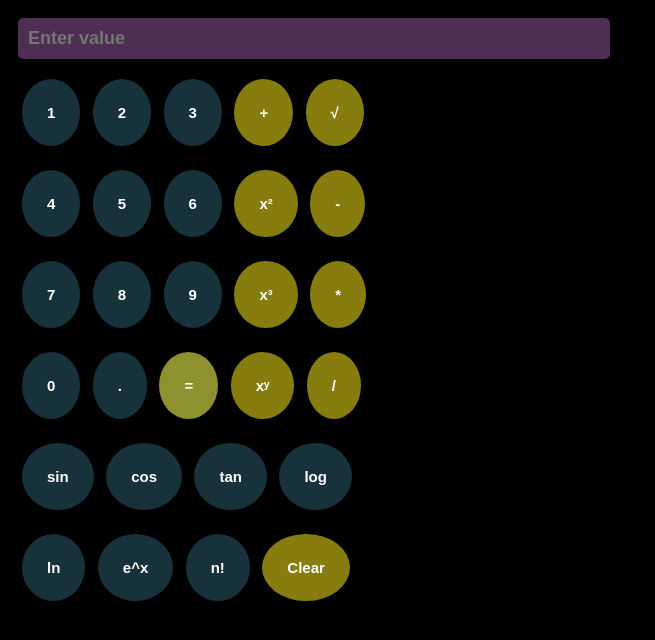
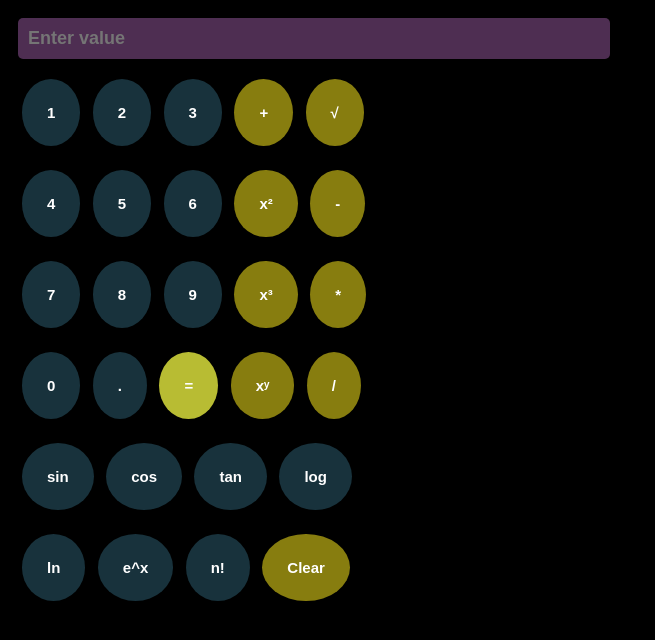
Before and after one commit to ydv-prince/Scientific-Calculator, a plain HTML site: page index.html in a window 1280 px wide. Shown: the whole page, without its empty margins (0-655 px from the left). Drawn offline with Linux system fonts and the light colour scheme.

Commit message:
Update style.css

```diff
--- a/style.css
+++ b/style.css
@@ -30,7 +30,7 @@ button {
     font-size: 15px;
     font-weight: 600;
     color: white;
-    background-color: #8e912e;
+    background-color: rgb(184, 188, 51);;
     padding: 25px;
     border: none;
     border-radius: 50%;
```
